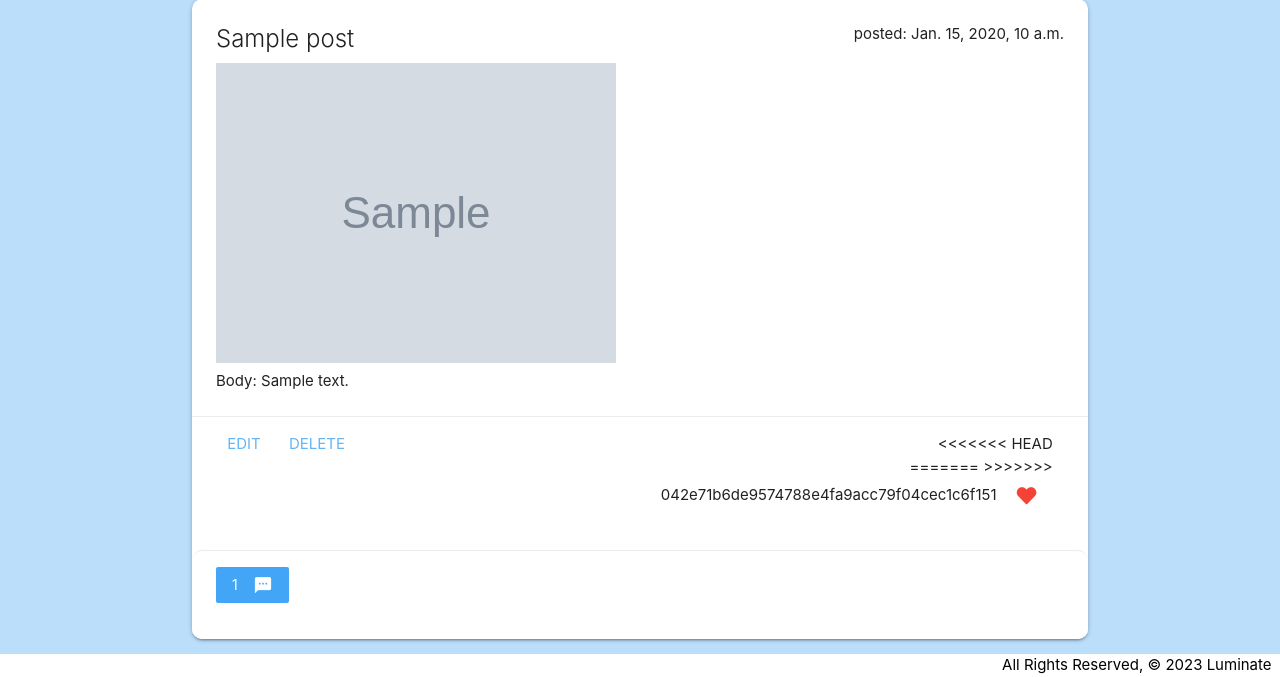
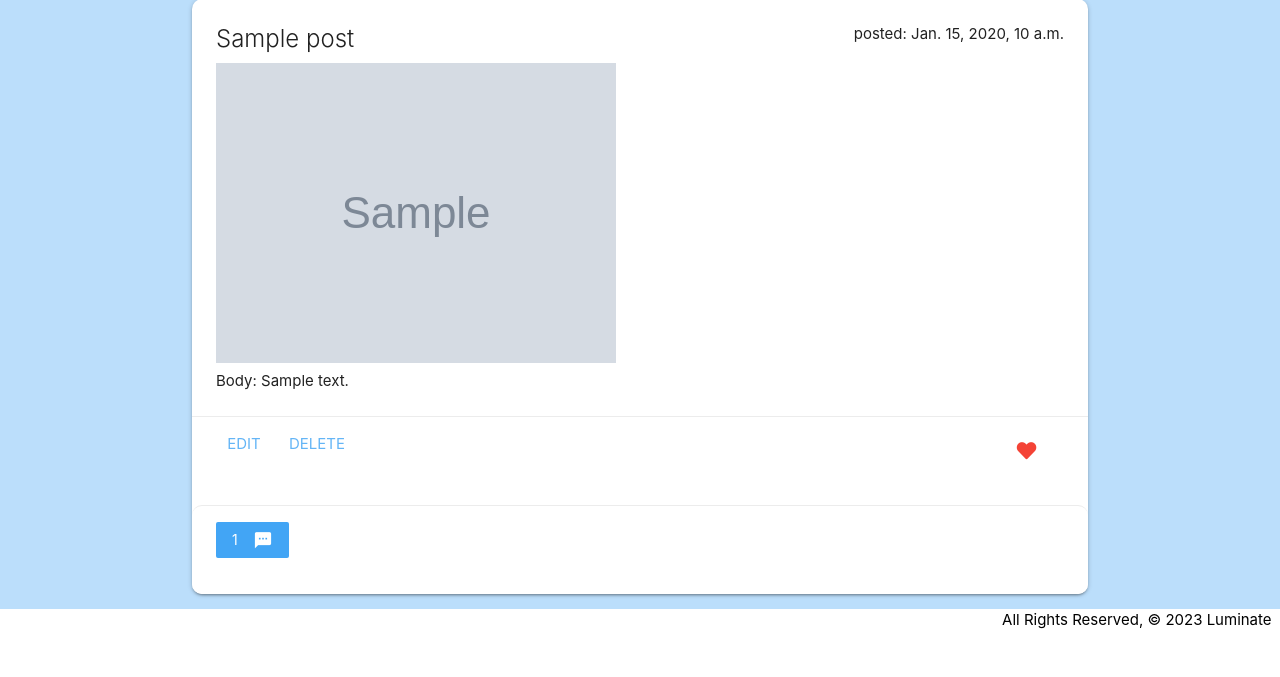
Before and after one commit to ShadowXG/Luminate, a Django app: page /posts/ in a window 1280 px wide. Shown: the part 201-878 px from the top of the page. After the commit the page ends 830 px from the top, so only its background shows below. Run offline with Django 4.2, Linux system fonts and the light colour scheme; a user stored in the database is signed in; tables that the repository leaves empty hold one stand-in row (values such as "Sample post"); grey boxes marked "Sample" are stand-in pictures.

Commit message:
finsished up a commit

```diff
--- a/main_app/templates/posts/index.html
+++ b/main_app/templates/posts/index.html
@@ -22,11 +22,7 @@
                             <a href="{% url 'posts_delete' post.id %}" class="blue-text text-lighten-2">Delete</a>
                         </div>
                         <div class="col s6 right-align">
-<<<<<<< HEAD
                             <form method="POST" action="{% url 'toggle_index_like' post_id=post.id %}" class="float-right">
-=======
-                            <form method="POST" action="{% url 'toggle_like' post_id=post.id %}" class="float-right" title="Like">
->>>>>>> 042e71b6de9574788e4fa9acc79f04cec1c6f151
                                 {% csrf_token %}
                                 <button type="submit" class="btn btn-sm {% if request.user in post.likes.all %}btn-primary{% else %}btn-secondary{% endif %}">
                                     {% if request.user in post.likes.all %}
```
